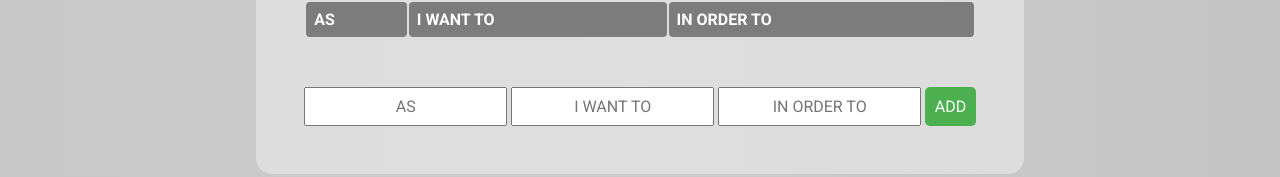
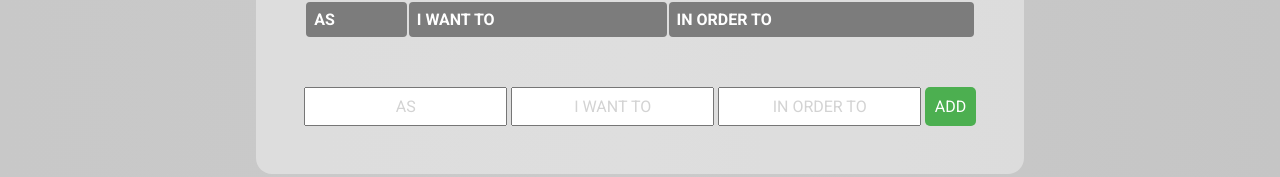
Before and after one commit to LouisAntoninLesieur/customa, a website: page index.html in a window 1280 px wide. Shown: the part 281-458 px from the top of the page. Drawn offline with Linux system fonts and the light colour scheme.

Commit message:
minor css change for ::placeholder

```diff
--- a/css/styles.css
+++ b/css/styles.css
@@ -1,4 +1,6 @@
-
+::placeholder {
+    color: #d3d3d3;
+}
 
 .tbody {
     background-color: #ffffff;
```
